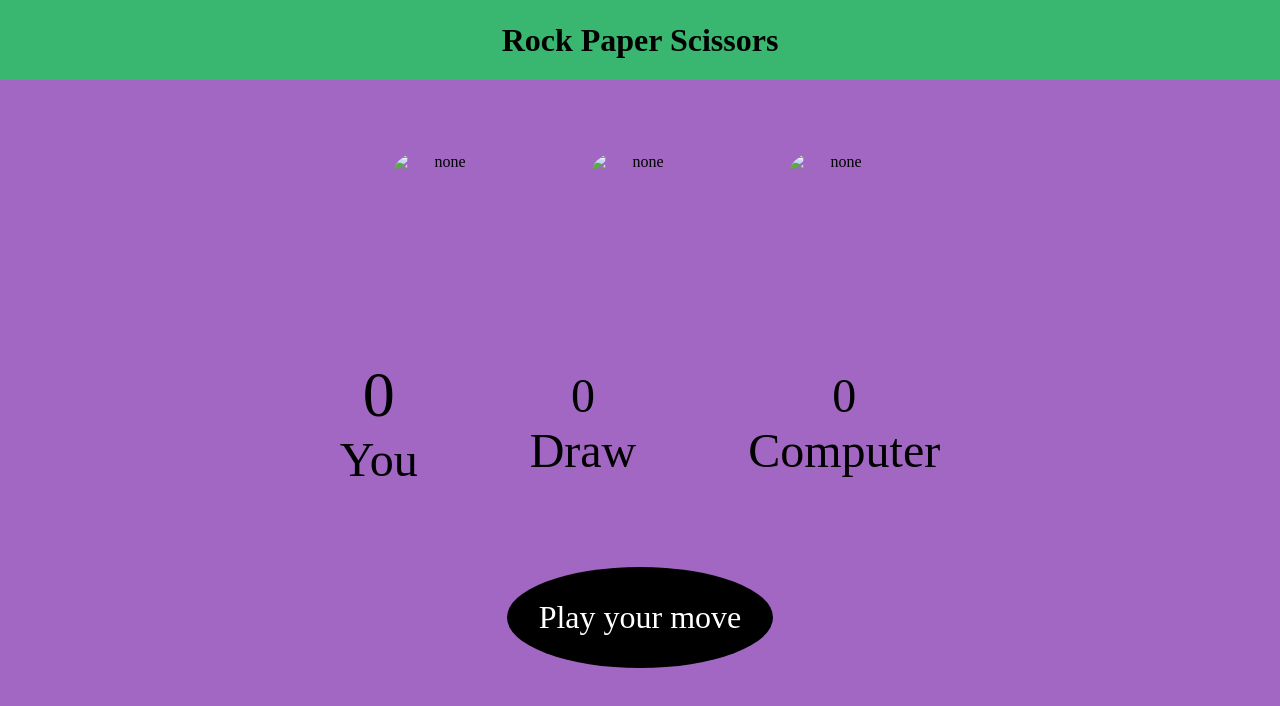
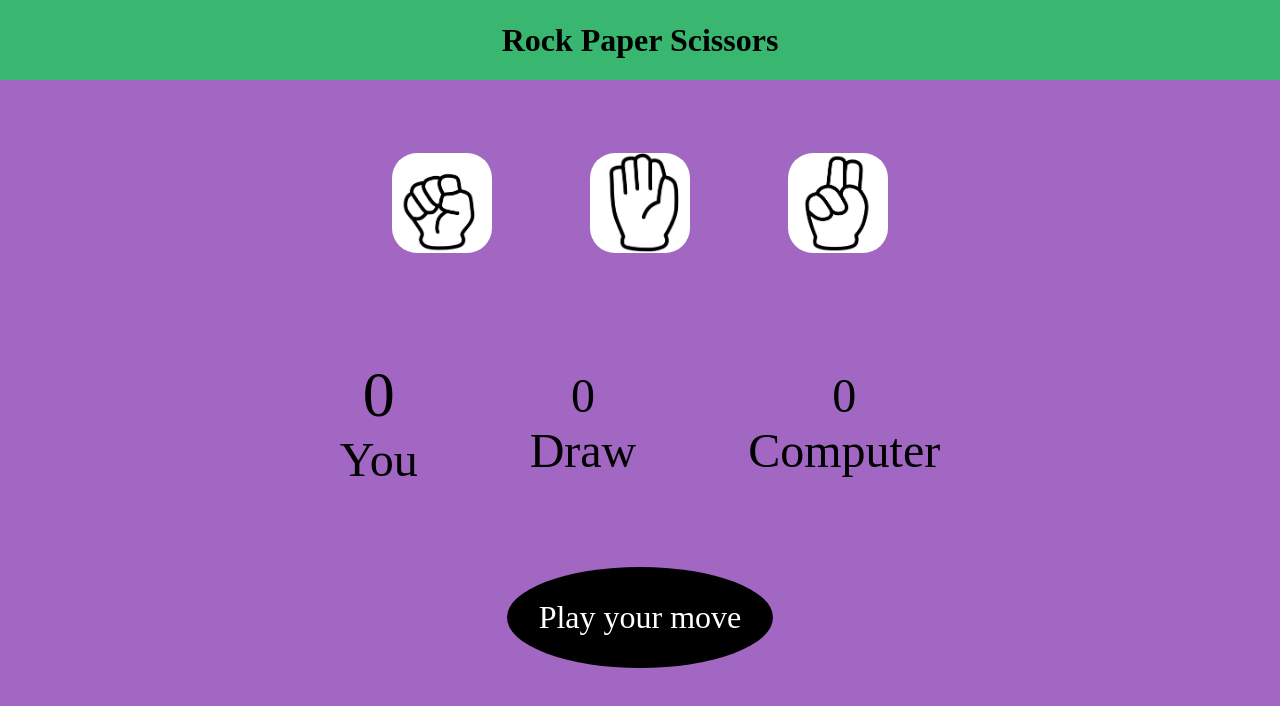
Before and after one commit to SaminYeasher/rockpaperscissors, a plain HTML site: page index.html in a window 1280 px wide. Drawn offline with Linux system fonts and the light colour scheme; files that its build step writes are made by us from their sources.

Commit message:
Final 15/03/2024

```diff
--- a/index.html
+++ b/index.html
@@ -3,20 +3,20 @@
 <head>
     <meta charset="UTF-8">
     <meta name="viewport" content="width=device-width, initial-scale=1.0">
-    <link rel="stylesheet" href="/ROCKPAPERScissorsGame/js/style.css">
+    <link rel="stylesheet" href="/js/style.css">
     <title>Rock Paper Scissors Game</title>
 </head>
 <body>
     <h1>Rock Paper Scissors</h1>
     <div class="choices">
         <div class="choice" id="rock" >
-            <img src="/ROCKPAPERScissorsGame/images/rock.jpg" alt="none">
+            <img src="/images/rock.jpg" alt="none">
         </div>
         <div class="choice" id="paper" >
-            <img src="/ROCKPAPERScissorsGame/images/paperjpg.jpg" alt="none">
+            <img src="/images/paperjpg.jpg" alt="none">
         </div>
         <div class="choice" id="scissors">
-            <img src="/ROCKPAPERScissorsGame/images/scissors .jpg" alt="none">
+            <img src="/images/scissors .jpg" alt="none">
         </div>
     </div>
     <div class="score-board">
@@ -39,6 +39,6 @@
     </div>
 
 
-    <script src="/ROCKPAPERScissorsGame/js/script.js"></script>
+    <script src="/js/script.js"></script>
 </body>
 </html>
```
